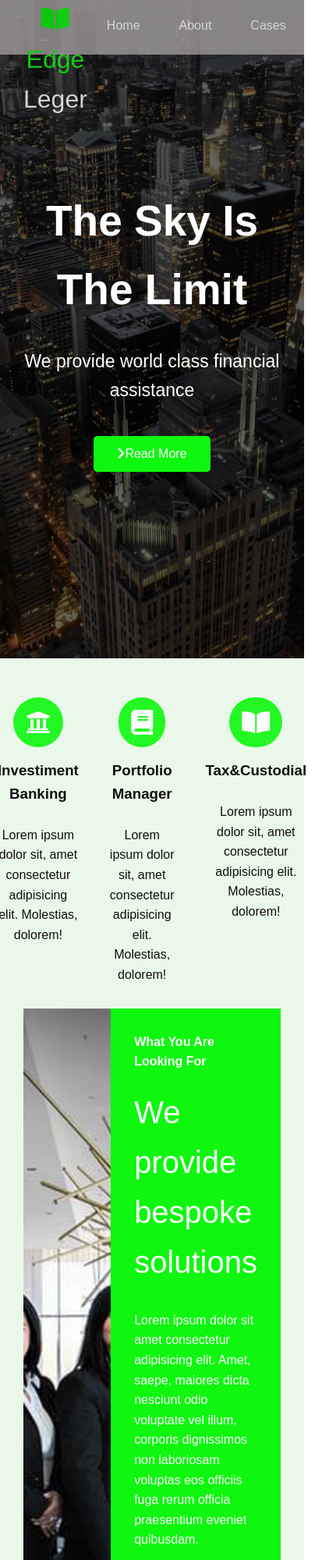
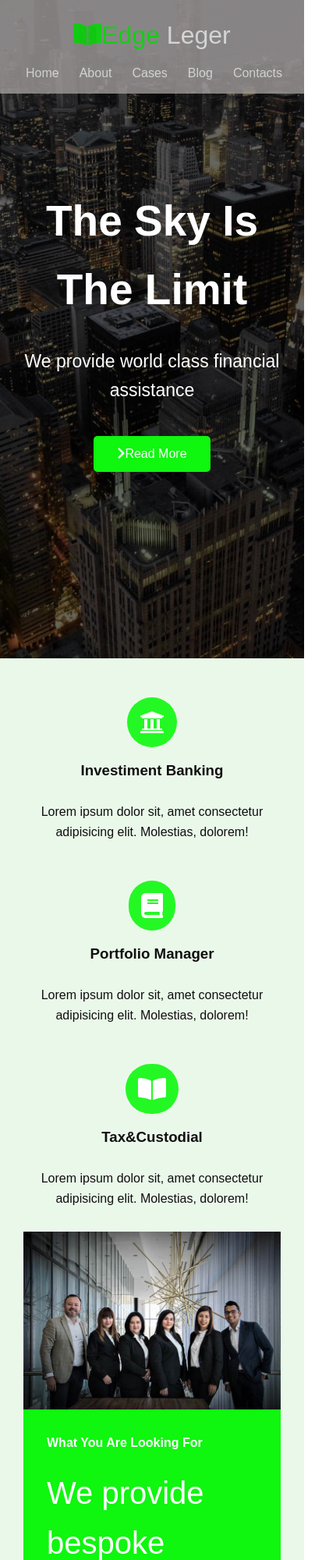
Before and after one commit to arurukun/EdgeLedger-Website, a plain HTML site: page index.html in a window 390 px wide. Shown: the top 2000 px of the page at 78% size, 413 px wide, since content can reach past the window. Drawn offline with Linux system fonts and the light colour scheme.

Commit message:
mediaqueries

```diff
--- a/css/style.css
+++ b/css/style.css
@@ -96,7 +96,6 @@ img{
 }
 
 .hero .content p{
-    /* background-color: rgb(0,0,0,); */
     font-size: 23px;
     margin: 20px 0 30px;
     max-width: 600px;
@@ -116,6 +115,12 @@ img{
 
 .hero *{
     z-index: 10;
+}
+
+.hero.blog{
+    background: url("../img/home/blog.jpg")no-repeat center
+    center/cover;
+    height: 30vh;
 }
 
 /* icons */
@@ -191,3 +196,31 @@ img{
 .footer i:hover{
     color: rgb(11, 248, 11);
 }
+
+/* media-queries */
+
+@media(max-width:768px){
+    .navbar{
+        flex-direction: column;
+        height: 120px;
+        padding: 20px;
+    }
+
+    .navbar a{
+        padding: 10px 10px;
+        margin: 0 3px;
+    }
+
+    .flex-items{
+        flex-direction: column;
+    }
+
+    .flex-column .column, .flex-grid .column{
+        flex: 100%;
+        max-width: 100%;
+    }
+
+    .flex-items img{
+        width: 70%;
+    }
+}
--- a/index.html
+++ b/index.html
@@ -126,7 +126,7 @@
                         <p>Lorem ipsum dolor sit amet consectetur adipisicing elit. Amet, saepe, maiores dicta
                             nesciunt odio voluptate vel illum, corporis dignissimos non laboriosam voluptas eos
                             officiis fuga rerum officia praesentium eveniet quibusdam.</p>
-                         <a href="#" class="btn btn-outline">
+                         <a href="blog.html" class="btn btn-outline">
                            Read Out Blog
                          </a>
                    </div>
```
